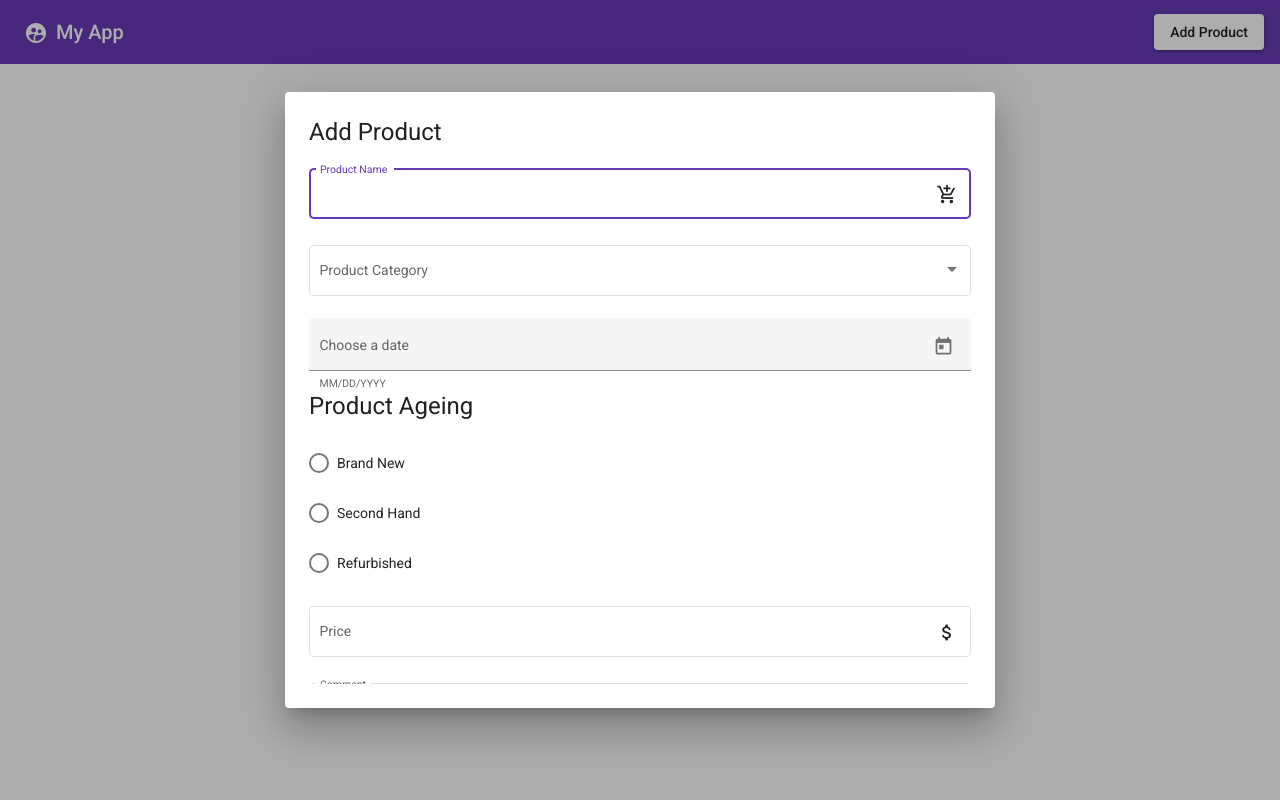
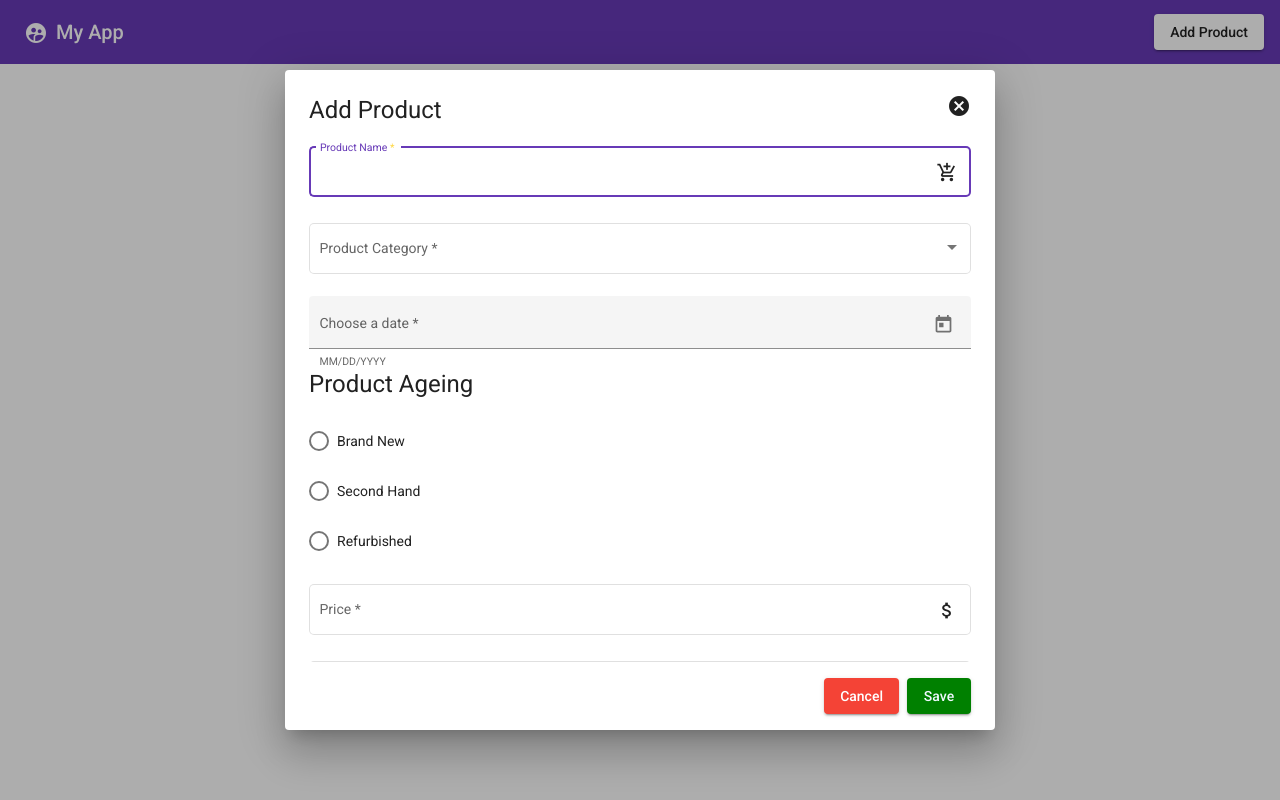
Before and after one commit to mbekwanelson/AngularCrud, an Angular app: page / in a window 1280 px wide. Both pictures are taken after a click on the button "Add Product". Built offline with nearby package versions, Linux system fonts and the light colour scheme.

Commit message:
bind dialog entries to form  on save

```diff
--- a/src/app/app.module.ts
+++ b/src/app/app.module.ts
@@ -15,6 +15,7 @@ import { MatDatepickerModule } from '@angular/material/datepicker';
 import { MatSelectModule } from '@angular/material/select';
 import { MatNativeDateModule } from '@angular/material/core'
 import { MatRadioModule } from '@angular/material/radio';
+import { FormsModule, ReactiveFormsModule } from '@angular/forms';
 
 @NgModule({
   declarations: [
@@ -34,7 +35,9 @@ import { MatRadioModule } from '@angular/material/radio';
     MatDatepickerModule,
     MatSelectModule,
     MatNativeDateModule,
-    MatRadioModule
+    MatRadioModule,
+    ReactiveFormsModule,
+    FormsModule
   ],
   providers: [],
   bootstrap: [AppComponent]
--- a/src/app/dialog/dialog.component.html
+++ b/src/app/dialog/dialog.component.html
@@ -1,13 +1,20 @@
-<h1 mat-dialog-title> Add Product </h1>
+<div class="horizontal-div">
+  <span>
+    <h1 mat-dialog-title> Add Product</h1>
+  </span>
+  <span class="example-spacer"> </span>
+  <mat-icon mat-dialog-close matSuffix>cancel</mat-icon>
+</div>
 <div mat-dialog-content>
+  <form [formGroup]="addProductForm">
     <mat-form-field appearance="outline">
       <mat-label>Product Name</mat-label>
-    <input matInput placeholder="Name">
+      <input formControlName="productName" matInput placeholder="Name">
       <mat-icon matSuffix>add_shopping_cart</mat-icon>
     </mat-form-field>
     <mat-form-field appearance="outline">
       <mat-label> Product Category </mat-label>
-    <mat-select placeholder="productCategory">
+      <mat-select formControlName="productCategory" placeholder="productCategory">
         <mat-option value="Fruits">Fruits</mat-option>
         <mat-option value="Vegetables">Electronics</mat-option>
         <mat-option value="Electronics">Electronics</mat-option>
@@ -15,7 +22,7 @@
     </mat-form-field>
     <mat-form-field appearance="fill">
       <mat-label>Choose a date</mat-label>
-    <input matInput [matDatepicker]="picker">
+      <input formControlName="date" matInput [matDatepicker]="picker">
       <mat-hint>MM/DD/YYYY</mat-hint>
       <mat-datepicker-toggle matSuffix [for]="picker"></mat-datepicker-toggle>
       <mat-datepicker #picker></mat-datepicker>
@@ -23,7 +30,7 @@
 
     <mat-label for=""><h1>Product Ageing</h1></mat-label>
 
-  <mat-radio-group class="example-radio-group">
+    <mat-radio-group formControlName="productAge" class="example-radio-group">
       <mat-radio-button
         class="example-radio-group"
         *ngFor="let prodAge of ProductAgeList"
@@ -33,14 +40,18 @@
     </mat-radio-group>
     <mat-form-field appearance="outline">
       <mat-label>Price</mat-label>
-    <input matInput type="number" placeholder="Name">
+      <input formControlName="price" matInput type="number" placeholder="Name">
       <mat-icon matSuffix>attach_money</mat-icon>
     </mat-form-field>
     <mat-form-field appearance="outline">
       <mat-label>Comment</mat-label>
-    <textarea matInput>
+      <textarea formControlName="comment" matInput>
 
       </textarea>
     </mat-form-field>
-
+  </form>
 </div>
+<div mat-dialog-actions [align]="'end'">
+  <button mat-raised-button color="warn" mat-dialog-close>Cancel</button>
+  <button mat-raised-button style="background-color:green ;color:aliceblue" (click)="addProduct()">Save</button>
+</div>
--- a/src/app/dialog/dialog.component.scss
+++ b/src/app/dialog/dialog.component.scss
@@ -12,3 +12,17 @@ mat-form-field{
 .example-radio-button {
   margin: 5px;
 }
+
+.btn{
+  margin-left: 2px;
+}
+
+.example-spacer {
+  flex: 1 1 auto;
+}
+
+.horizontal-div{
+  display: flex;
+  flex-direction: row;
+  align-items: flex-start;
+}
--- a/src/app/dialog/dialog.component.ts
+++ b/src/app/dialog/dialog.component.ts
@@ -1,6 +1,7 @@
 import { Component, Inject, OnInit } from '@angular/core';
 import { MatDialogRef,MAT_DIALOG_DATA } from '@angular/material/dialog';
 import { IDialogData } from '../model/IDialogData';
+import { FormGroup,Validators,FormBuilder } from '@angular/forms';
 
 @Component({
   selector: 'app-dialog',
@@ -9,12 +10,32 @@ import { IDialogData } from '../model/IDialogData';
 })
 export class DialogComponent implements OnInit {
 
-  constructor(public dialogRef: MatDialogRef<DialogComponent>,@Inject(MAT_DIALOG_DATA) public data: IDialogData) {}
+  //constructor(public dialogRef: MatDialogRef<DialogComponent>,@Inject(MAT_DIALOG_DATA) public data: IDialogData) {}
+  ProductAgeList = ["Brand New", "Second Hand","Refurbished"];
+  addProductForm! : FormGroup;
 
-  ProductAgeList = ["Brand New", "Second Hand","Refurbished"]
+  constructor(private formbuilder : FormBuilder){
+
+
+  }
+
+
 
   ngOnInit(): void
   {
+      this.addProductForm = this.formbuilder.group({
+        productName : ['',Validators.required],
+        productCategory : ['',Validators.required],
+        productAge : ['',Validators.required],
+        price : ['',Validators.required],
+        comment : ['',Validators.required],
+        date : ['',Validators.required]
+      });
+  }
+
+  addProduct(){
+    console.log('saved');
+    console.log(this.addProductForm.value);
 
   }
 
```
Lines whose indentation alone changed are shown as unchanged.
